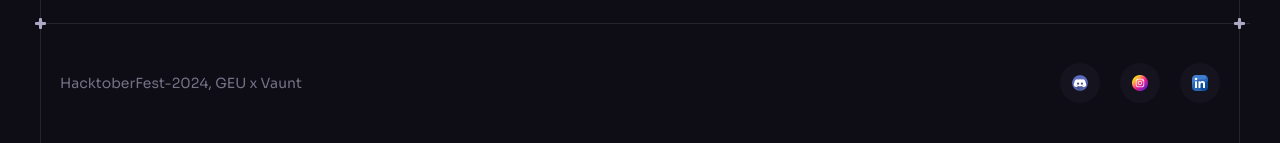
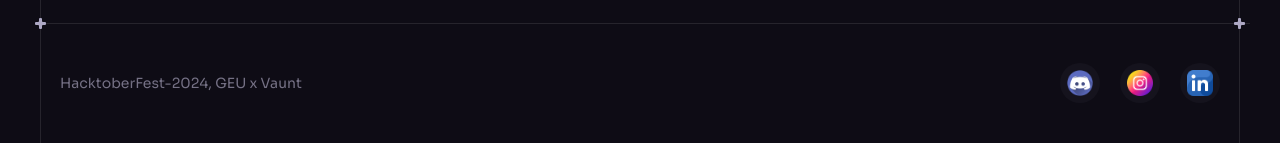
Before and after one commit to iamAyushChamoli/hacktoberfest-24, a React (Vite) app: page / in a window 1280 px wide. Shown: the part 5706-5849 px from the top of the page. Built offline with nearby package versions, Linux system fonts and the light colour scheme.

Commit message:
Increased Footer Icons size

```diff
--- a/src/components/Footer.jsx
+++ b/src/components/Footer.jsx
@@ -18,7 +18,7 @@ const Footer = () => {
               target="_blank"
               className="flex items-center justify-center w-10 h-10 bg-n-7 rounded-full transition-colors hover:bg-n-6"
             >
-              <img src={item.iconUrl} width={16} height={16} alt={item.title} />
+              <img src={item.iconUrl} width={26} height={26} alt={item.title} />
             </a>
           ))}
         </ul>
```
